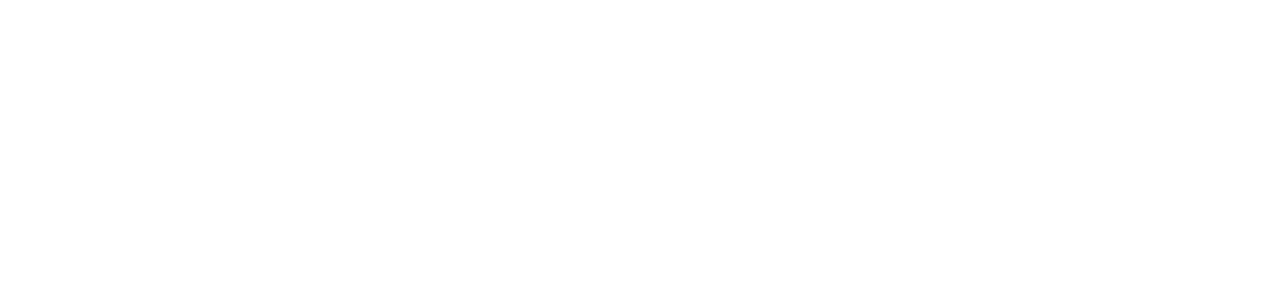
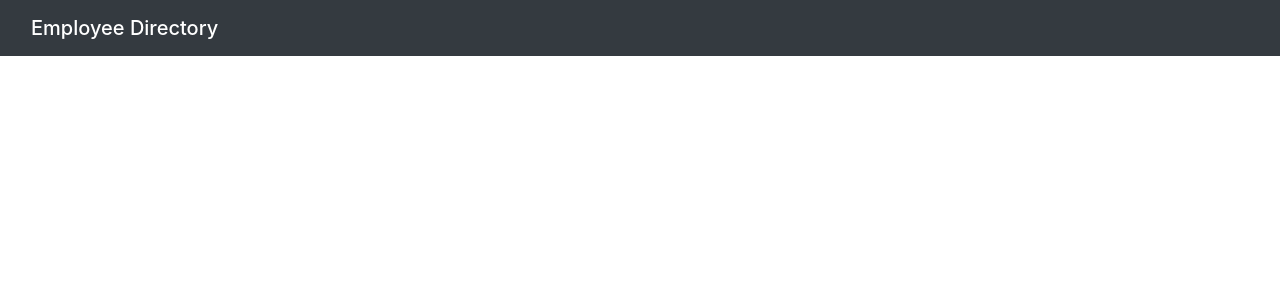
Before and after one commit to artemissorrow/employee-directory, a React (Create React App) app: page / in a window 1280 px wide. Shown: the top 300 px of the page. Built offline with nearby package versions, Linux system fonts and the light colour scheme.

Commit message:
a working component exists

```diff
--- a/src/App.js
+++ b/src/App.js
@@ -1,9 +1,10 @@
 import React from "react";
+import Header from "./components/Header";
 
 function App() {
   return (
     <div className="App">
-
+      <Header />
     </div>
   );
 }
--- /dev/null
+++ b/src/components/Header.js
@@ -0,0 +1,13 @@
+import React from 'react'
+
+function Header () {
+  return (
+    <nav className='navbar navbar-dark bg-dark'>
+      <div className='container-fluid'>
+        <span className='navbar-brand mb-0 h1'>Employee Directory</span>
+      </div>
+    </nav>
+  )
+}
+
+export default Header
```
Also changed, not shown: src/components/Search.js (added), src/components/Table.js (added), src/utils/API.js (line endings or trailing spaces).
